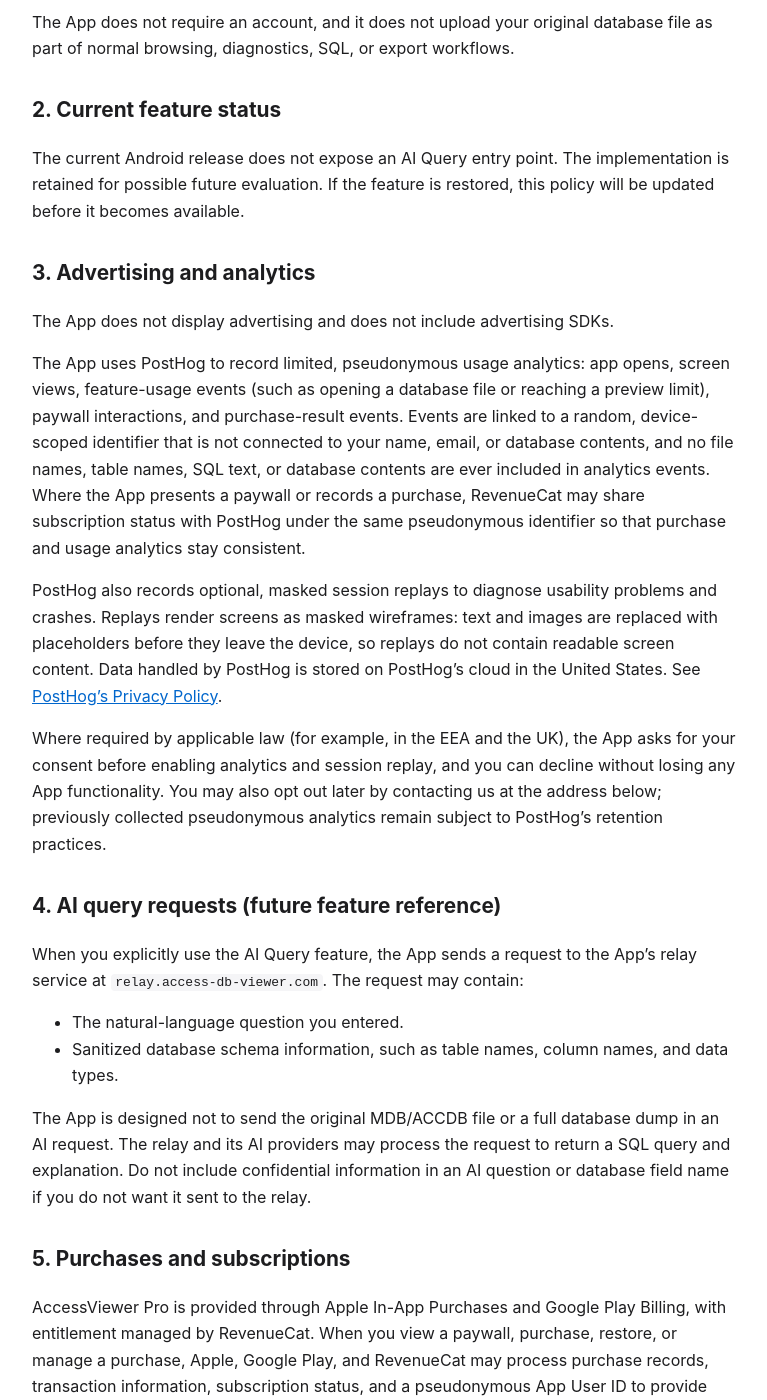
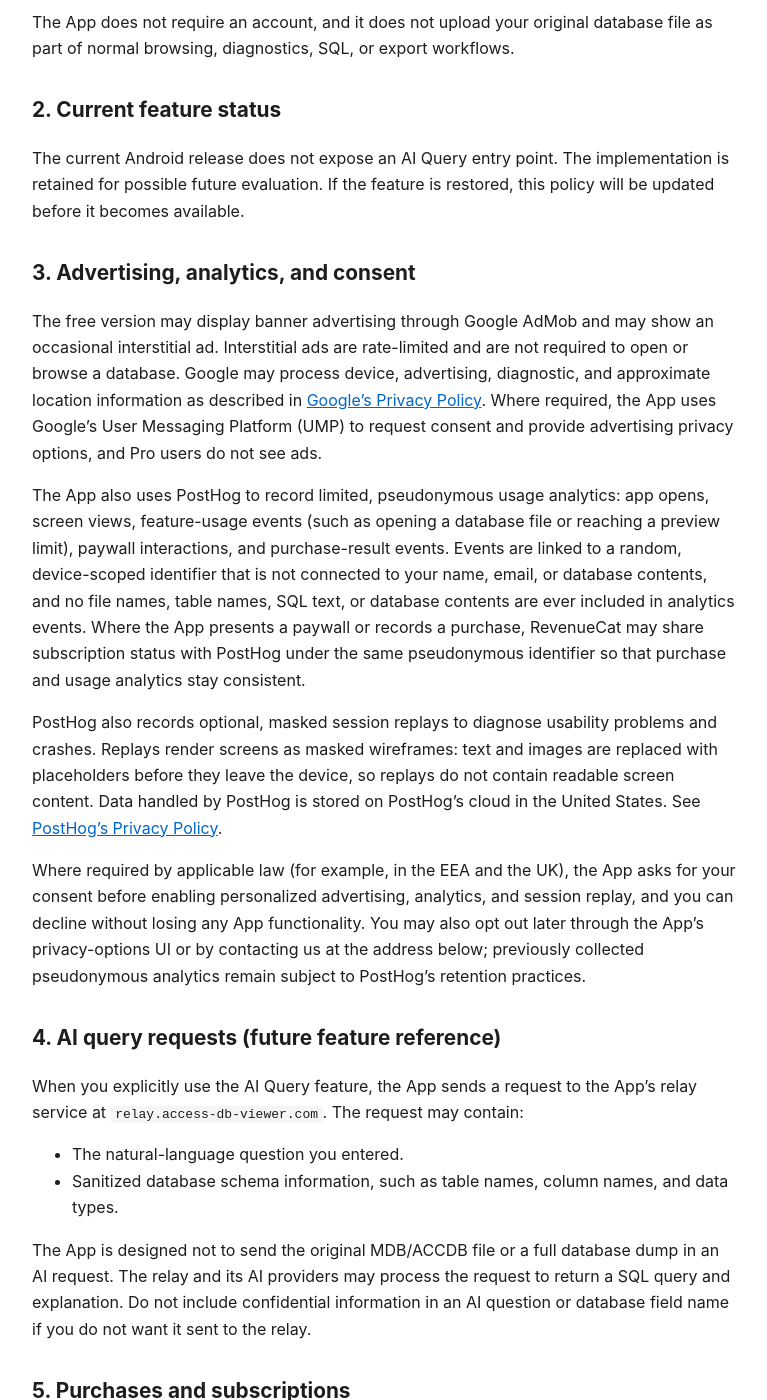
Before and after one commit to w4n9we1/app-support, a Jekyll site: the page built from databaseviewer/privacy/index.md, in a window 1280 px wide and 1400 px high, scrolled down 447 px. Shown: the whole window, without its empty margins (256-1023 px from the left). Built offline with Jekyll 4.4.1, drawn with Linux system fonts in a browser that asks for light colours; our own code applies the rules of GitHub Pages for plain Markdown files.

Commit message:
site(accessviewer): privacy §3 改回广告+分析双披露——AdMob 回归线（AF）已在途
用户拍板把 AdMob 加回（app-ads.txt 61220c8 已为其铺路），撤销上一笔
「无广告」表述：恢复 AdMob banner/interstitial + UMP 同意 + Google
粗略位置披露，与 PostHog 分析/回放披露并存；EEA 同意句覆盖广告+
分析+回放三面，opt-out 途径补 privacy-options UI。

```diff
--- a/databaseviewer/privacy/index.md
+++ b/databaseviewer/privacy/index.md
@@ -20,15 +20,15 @@
 
 The current Android release does not expose an AI Query entry point. The implementation is retained for possible future evaluation. If the feature is restored, this policy will be updated before it becomes available.
 
-## 3. Advertising and analytics
+## 3. Advertising, analytics, and consent
 
-The App does not display advertising and does not include advertising SDKs.
+The free version may display banner advertising through Google AdMob and may show an occasional interstitial ad. Interstitial ads are rate-limited and are not required to open or browse a database. Google may process device, advertising, diagnostic, and approximate location information as described in [Google’s Privacy Policy](https://policies.google.com/privacy). Where required, the App uses Google’s User Messaging Platform (UMP) to request consent and provide advertising privacy options, and Pro users do not see ads.
 
-The App uses PostHog to record limited, pseudonymous usage analytics: app opens, screen views, feature-usage events (such as opening a database file or reaching a preview limit), paywall interactions, and purchase-result events. Events are linked to a random, device-scoped identifier that is not connected to your name, email, or database contents, and no file names, table names, SQL text, or database contents are ever included in analytics events. Where the App presents a paywall or records a purchase, RevenueCat may share subscription status with PostHog under the same pseudonymous identifier so that purchase and usage analytics stay consistent.
+The App also uses PostHog to record limited, pseudonymous usage analytics: app opens, screen views, feature-usage events (such as opening a database file or reaching a preview limit), paywall interactions, and purchase-result events. Events are linked to a random, device-scoped identifier that is not connected to your name, email, or database contents, and no file names, table names, SQL text, or database contents are ever included in analytics events. Where the App presents a paywall or records a purchase, RevenueCat may share subscription status with PostHog under the same pseudonymous identifier so that purchase and usage analytics stay consistent.
 
 PostHog also records optional, masked session replays to diagnose usability problems and crashes. Replays render screens as masked wireframes: text and images are replaced with placeholders before they leave the device, so replays do not contain readable screen content. Data handled by PostHog is stored on PostHog’s cloud in the United States. See [PostHog’s Privacy Policy](https://posthog.com/privacy).
 
-Where required by applicable law (for example, in the EEA and the UK), the App asks for your consent before enabling analytics and session replay, and you can decline without losing any App functionality. You may also opt out later by contacting us at the address below; previously collected pseudonymous analytics remain subject to PostHog’s retention practices.
+Where required by applicable law (for example, in the EEA and the UK), the App asks for your consent before enabling personalized advertising, analytics, and session replay, and you can decline without losing any App functionality. You may also opt out later through the App’s privacy-options UI or by contacting us at the address below; previously collected pseudonymous analytics remain subject to PostHog’s retention practices.
 
 ## 4. AI query requests (future feature reference)
 
```
